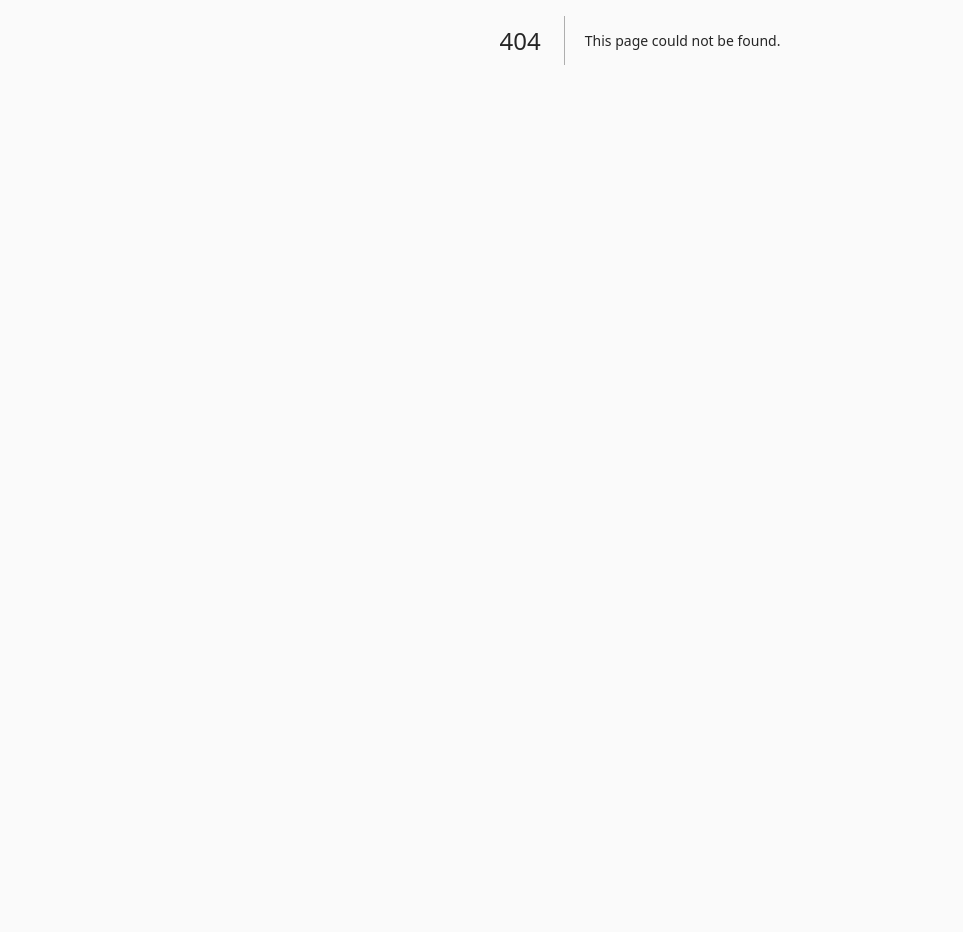
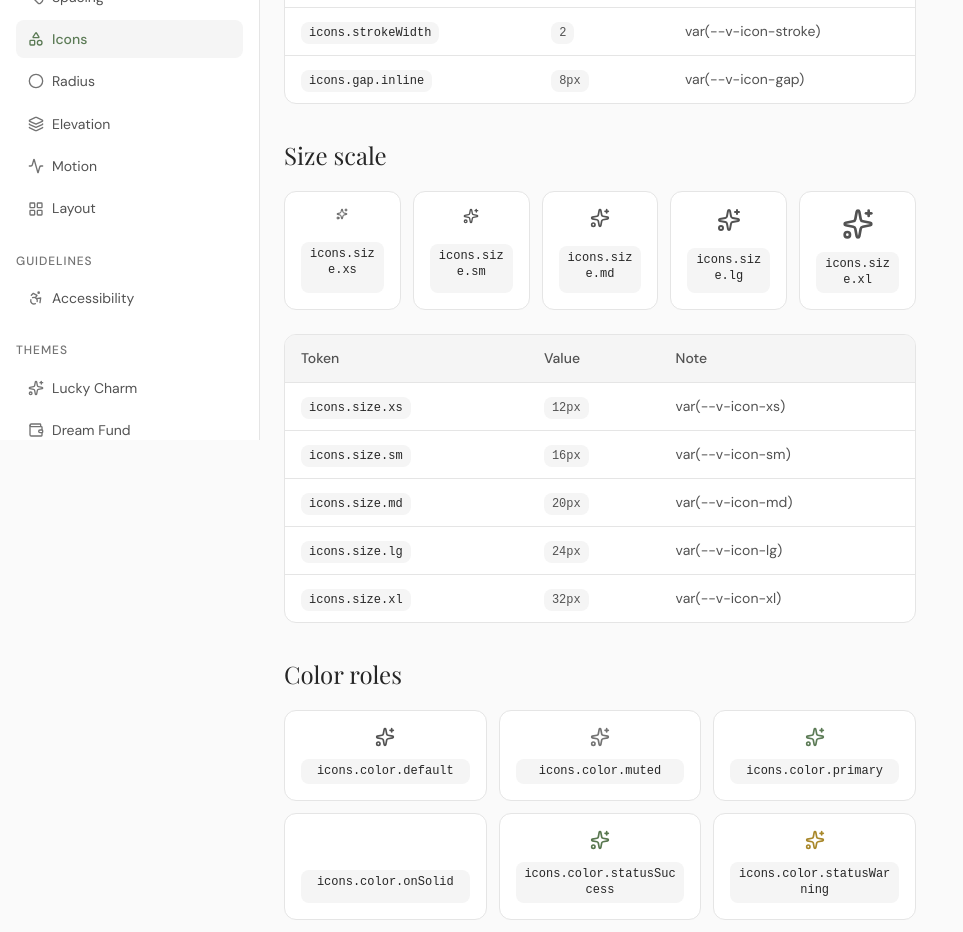
Before and after one commit to htet-visionary/htet-design, a Next.js app: page /visionary-design-system/foundations/icons in a window 1280 px wide. Before the commit this address had no page. Shown: the part 360-1292 px from the top of the page, without its empty margins (0-963 px from the left). Before the commit the page ends 800 px from the top, so only its background shows below. Built offline with nearby package versions, Linux system fonts and the light colour scheme.

Commit message:
Add Icons foundation with tokens, docs, and layout fixes.
Define Lucide icon scale and semantic color roles, document them after Spacing, and fix color specimen grid overflow.

Co-authored-by: Cursor <cursoragent@cursor.com>

```diff
--- a/design-system/visionary/foundations/index.ts
+++ b/design-system/visionary/foundations/index.ts
@@ -1,5 +1,5 @@
 /**
- * Foundation scales — spacing, radius, typography, elevation, motion, layout.
+ * Foundation scales — spacing, radius, typography, icons, elevation, motion, layout.
  * Source: docs/design.md
  */
 
@@ -111,6 +111,31 @@ export const reading = {
   optimalWidth: "60ch",
 } as const;
 
+export const icons = {
+  library: "Lucide",
+  strokeWidth: 2,
+  size: {
+    xs: 12,
+    sm: 16,
+    md: 20,
+    lg: 24,
+    xl: 32,
+  },
+  gap: {
+    inline: spacing[2],
+  },
+  color: {
+    default: "text.secondary",
+    muted: "text.muted",
+    primary: "action.primary",
+    onSolid: "text.on-solid",
+    statusSuccess: "status.success.icon",
+    statusWarning: "status.warning.icon",
+    statusError: "status.error.icon",
+    statusInfo: "status.info.icon",
+  },
+} as const;
+
 export const elevation = {
   card: {
     shadow: "0 4px 12px rgba(0, 0, 0, 0.04)",
@@ -191,6 +216,7 @@ export const foundations = {
   fonts,
   typography,
   reading,
+  icons,
   elevation,
   motion,
   touchTarget,
--- a/design-system/visionary/index.ts
+++ b/design-system/visionary/index.ts
@@ -26,6 +26,7 @@ export {
   fonts,
   typography,
   reading,
+  icons,
   elevation,
   motion,
   touchTarget,
--- a/design-system/visionary/styles/visionary.css
+++ b/design-system/visionary/styles/visionary.css
@@ -118,6 +118,23 @@
   --v-reading-max: 65ch;
   --v-reading-optimal: 60ch;
 
+  /* ── Icons ── */
+  --v-icon-xs: 12px;
+  --v-icon-sm: 16px;
+  --v-icon-md: 20px;
+  --v-icon-lg: 24px;
+  --v-icon-xl: 32px;
+  --v-icon-stroke: 2;
+  --v-icon-gap: var(--v-space-2);
+  --v-icon-color-default: var(--v-text-secondary);
+  --v-icon-color-muted: var(--v-text-muted);
+  --v-icon-color-primary: var(--v-action-primary);
+  --v-icon-color-on-solid: var(--v-text-on-solid);
+  --v-status-success-icon: var(--v-success-600);
+  --v-status-warning-icon: var(--v-warning-600);
+  --v-status-error-icon: var(--v-error-600);
+  --v-status-info-icon: var(--v-info-600);
+
   /* ── Spacing ── */
   --v-space-1: 4px;
   --v-space-2: 8px;
--- a/src/app/hub.css
+++ b/src/app/hub.css
@@ -34,8 +34,8 @@
 }
 
 .v-hub__icon {
-  width: var(--v-space-8);
-  height: var(--v-space-8);
+  width: var(--v-icon-xl);
+  height: var(--v-icon-xl);
   color: var(--v-text-secondary);
   transition: color var(--v-motion-fast) var(--v-motion-easing-standard);
 }
--- a/src/app/shell.css
+++ b/src/app/shell.css
@@ -100,8 +100,8 @@
 }
 
 .v-shell__link-icon {
-  width: 16px;
-  height: 16px;
+  width: var(--v-icon-sm);
+  height: var(--v-icon-sm);
   flex-shrink: 0;
   color: var(--v-text-muted);
   transition: color var(--v-motion-fast) var(--v-motion-easing-standard);
@@ -295,6 +295,53 @@
   overflow-wrap: anywhere;
 }
 
+/* ── Icon specimens ── */
+.v-icon-specimen-grid {
+  list-style: none;
+  margin: 0 0 var(--v-space-6);
+  padding: 0;
+  display: grid;
+  grid-template-columns: repeat(auto-fill, minmax(min(100%, 7rem), 1fr));
+  gap: var(--v-space-3);
+}
+
+.v-icon-specimen-grid--colors {
+  grid-template-columns: repeat(2, minmax(0, 1fr));
+}
+
+@media (min-width: 640px) {
+  .v-icon-specimen-grid--colors {
+    grid-template-columns: repeat(3, minmax(0, 1fr));
+  }
+}
+
+.v-icon-specimen {
+  min-width: 0;
+  padding: var(--v-space-4);
+  background: var(--v-surface-primary);
+  border: 1px solid var(--v-border-subtle);
+  border-radius: var(--v-radius-md);
+  display: grid;
+  justify-items: center;
+  gap: var(--v-space-3);
+  text-align: center;
+}
+
+.v-icon-specimen .v-code {
+  width: 100%;
+  max-width: 100%;
+  box-sizing: border-box;
+  overflow-wrap: anywhere;
+  word-break: break-word;
+  text-align: center;
+  line-height: 1.4;
+}
+
+.v-icon-specimen__glyph {
+  color: var(--v-icon-color-default);
+  flex-shrink: 0;
+}
+
 /* ── Swatches ── */
 .v-swatch-grid {
   list-style: none;
@@ -383,6 +430,19 @@
   outline-offset: 2px;
 }
 
+.v-link-card__icon {
+  width: var(--v-icon-lg);
+  height: var(--v-icon-lg);
+  color: var(--v-text-secondary);
+  display: block;
+  margin-bottom: var(--v-space-3);
+  transition: color var(--v-motion-fast) var(--v-motion-easing-standard);
+}
+
+.v-link-card:hover .v-link-card__icon {
+  color: var(--v-action-primary);
+}
+
 .v-link-card__title {
   font-family: var(--v-font-interface);
   font-size: var(--v-type-label);
--- /dev/null
+++ b/src/app/visionary-design-system/foundations/icons/page.tsx
@@ -0,0 +1,141 @@
+import {
+  DocPage,
+  RuleList,
+  SectionBlock,
+  TokenTable,
+} from "@/components/visionary/DocParts";
+import { icons, touchTarget } from "@design-system/visionary";
+import { Sparkles } from "lucide-react";
+
+const sizeCssVar: Record<keyof typeof icons.size, string> = {
+  xs: "--v-icon-xs",
+  sm: "--v-icon-sm",
+  md: "--v-icon-md",
+  lg: "--v-icon-lg",
+  xl: "--v-icon-xl",
+};
+
+const colorCssVar: Record<keyof typeof icons.color, string> = {
+  default: "--v-icon-color-default",
+  muted: "--v-icon-color-muted",
+  primary: "--v-icon-color-primary",
+  onSolid: "--v-icon-color-on-solid",
+  statusSuccess: "--v-status-success-icon",
+  statusWarning: "--v-status-warning-icon",
+  statusError: "--v-status-error-icon",
+  statusInfo: "--v-status-info-icon",
+};
+
+export default function IconsPage() {
+  const sizeRows = Object.entries(icons.size).map(([name, px]) => ({
+    token: `icons.size.${name}`,
+    value: `${px}px`,
+    note: `var(${sizeCssVar[name as keyof typeof icons.size]})`,
+  }));
+
+  const colorRows = Object.entries(icons.color).map(([name, token]) => ({
+    token: `icons.color.${name}`,
+    value: token,
+    note: `var(${colorCssVar[name as keyof typeof icons.color]})`,
+  }));
+
+  return (
+    <DocPage
+      eyebrow="Foundations"
+      title="Icons"
+      description="Lucide icon library with a fixed size scale, stroke weight, and semantic color roles."
+    >
+      <SectionBlock title="Library">
+        <TokenTable
+          rows={[
+            {
+              token: "icons.library",
+              value: icons.library,
+              note: "lucide-react",
+            },
+            {
+              token: "icons.strokeWidth",
+              value: String(icons.strokeWidth),
+              note: "var(--v-icon-stroke)",
+            },
+            {
+              token: "icons.gap.inline",
+              value: `${icons.gap.inline}px`,
+              note: "var(--v-icon-gap)",
+            },
+          ]}
+        />
+      </SectionBlock>
+
+      <SectionBlock title="Size scale">
+        <ul className="v-icon-specimen-grid">
+          {(Object.keys(icons.size) as Array<keyof typeof icons.size>).map((name) => (
+            <li key={name} className="v-icon-specimen">
+              <Sparkles
+                className="v-icon-specimen__glyph"
+                style={{
+                  width: `var(${sizeCssVar[name]})`,
+                  height: `var(${sizeCssVar[name]})`,
+                }}
+                strokeWidth={icons.strokeWidth}
+                aria-hidden
+              />
+              <code className="v-code v-code--sm">icons.size.{name}</code>
+            </li>
+          ))}
+        </ul>
+        <TokenTable rows={sizeRows} />
+      </SectionBlock>
+
+      <SectionBlock title="Color roles">
+        <ul className="v-icon-specimen-grid v-icon-specimen-grid--colors">
+          {(Object.keys(icons.color) as Array<keyof typeof icons.color>).map((name) => (
+            <li key={name} className="v-icon-specimen">
+              <Sparkles
+                className="v-icon-specimen__glyph"
+                style={{
+                  width: "var(--v-icon-md)",
+                  height: "var(--v-icon-md)",
+                  color: `var(${colorCssVar[name]})`,
+                }}
+                strokeWidth={icons.strokeWidth}
+                aria-hidden
+              />
+              <code className="v-code v-code--sm">icons.color.{name}</code>
+            </li>
+          ))}
+        </ul>
+        <TokenTable rows={colorRows} />
+      </SectionBlock>
+
+      <SectionBlock title="Usage">
+        <TokenTable
+          caption="Recommended contexts"
+          rows={[
+            { token: "sidebar nav", value: "icons.size.sm", note: "with icons.gap.inline" },
+            { token: "inline with label", value: "icons.size.sm–md", note: "buttons, list rows" },
+            { token: "link cards", value: "icons.size.lg", note: "foundations, explore grids" },
+            { token: "hub / marketing tiles", value: "icons.size.xl", note: "site menu cards" },
+            {
+              token: "icon-only controls",
+              value: "icons.size.md minimum visual",
+              note: `${touchTarget.minimum}px hit area`,
+            },
+          ]}
+        />
+      </SectionBlock>
+
+      <SectionBlock title="Rules">
+        <RuleList
+          rules={[
+            "Use Lucide icons only — do not mix icon libraries.",
+            "Decorative icons must use aria-hidden.",
+            "Icon-only controls require an accessible name (aria-label).",
+            `Icon-only controls must meet touch-target.minimum (${touchTarget.minimum}px).`,
+            "Apply semantic color tokens — never hard-code hex values on icons.",
+          ]}
+        />
+      </SectionBlock>
+    </DocPage>
+  );
+}
--- a/src/app/visionary-design-system/page.tsx
+++ b/src/app/visionary-design-system/page.tsx
@@ -62,7 +62,7 @@ export default function OverviewPage() {
             {
               title: "Foundations",
               href: `${designSystemBase}/foundations`,
-              description: "Colors, typography, spacing, radius, elevation, motion, layout.",
+              description: "Colors, typography, spacing, icons, radius, elevation, motion, layout.",
             },
             {
               title: "Accessibility",
--- a/src/components/visionary/DocParts.tsx
+++ b/src/components/visionary/DocParts.tsx
@@ -1,4 +1,5 @@
 import type { ReactNode } from "react";
+import { NavIcon, dsNavIcons } from "@/lib/nav-icons";
 
 export type TokenRow = {
   token: string;
@@ -118,14 +119,19 @@ export function RuleList({ rules }: { rules: string[] }) {
 
 export function LinkGrid({
   links,
+  showIcons = false,
 }: {
   links: { title: string; href: string; description: string }[];
+  showIcons?: boolean;
 }) {
   return (
     <ul className="v-link-grid">
       {links.map((link) => (
         <li key={link.href}>
           <a href={link.href} className="v-link-card">
+            {showIcons && (
+              <NavIcon href={link.href} map={dsNavIcons} className="v-link-card__icon" />
+            )}
             <span className="v-link-card__title">{link.title}</span>
             <span className="v-link-card__desc">{link.description}</span>
           </a>
--- a/src/lib/nav-icons.tsx
+++ b/src/lib/nav-icons.tsx
@@ -15,6 +15,7 @@ import {
   PanelTop,
   PenLine,
   Ruler,
+  Shapes,
   Sparkles,
   SquareStack,
   TextCursorInput,
@@ -33,6 +34,7 @@ export const siteMenuIcons: Record<string, LucideIcon> = {
 export const dsNavIcons: Record<string, LucideIcon> = {
   [designSystemBase]: Home,
   [`${designSystemBase}/foundations/colors`]: Palette,
+  [`${designSystemBase}/foundations/icons`]: Shapes,
   [`${designSystemBase}/foundations/typography`]: Type,
   [`${designSystemBase}/foundations/spacing`]: Ruler,
   [`${designSystemBase}/foundations/radius`]: Circle,
--- a/src/lib/navigation.ts
+++ b/src/lib/navigation.ts
@@ -29,6 +29,7 @@ export const visionaryNavigation: NavGroup[] = [
       { title: "Colors", href: `${designSystemBase}/foundations/colors` },
       { title: "Typography", href: `${designSystemBase}/foundations/typography` },
       { title: "Spacing", href: `${designSystemBase}/foundations/spacing` },
+      { title: "Icons", href: `${designSystemBase}/foundations/icons` },
       { title: "Radius", href: `${designSystemBase}/foundations/radius` },
       { title: "Elevation", href: `${designSystemBase}/foundations/elevation` },
       { title: "Motion", href: `${designSystemBase}/foundations/motion` },
```
Also changed, not shown: src/app/visionary-design-system/foundations/page.tsx (+8 -1 lines), 1 other file (tests, documents, lock files or other folders).
